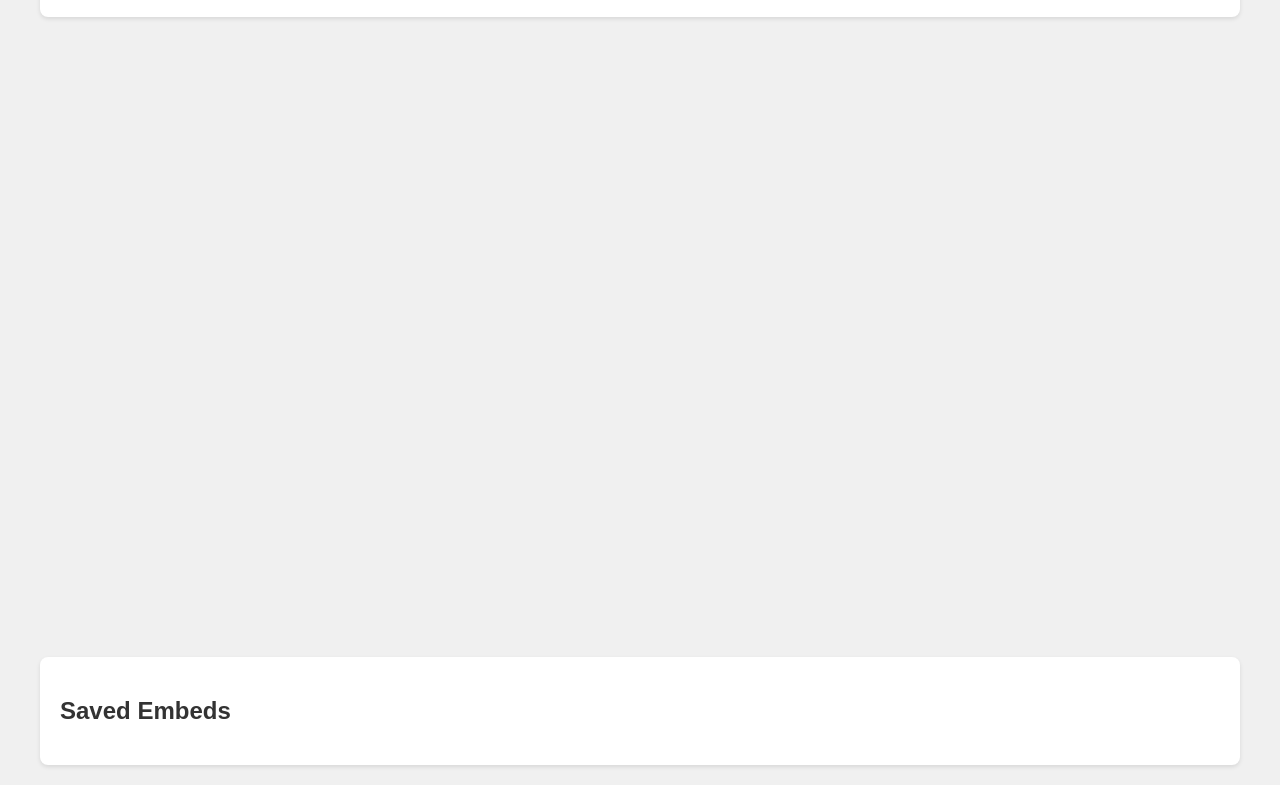
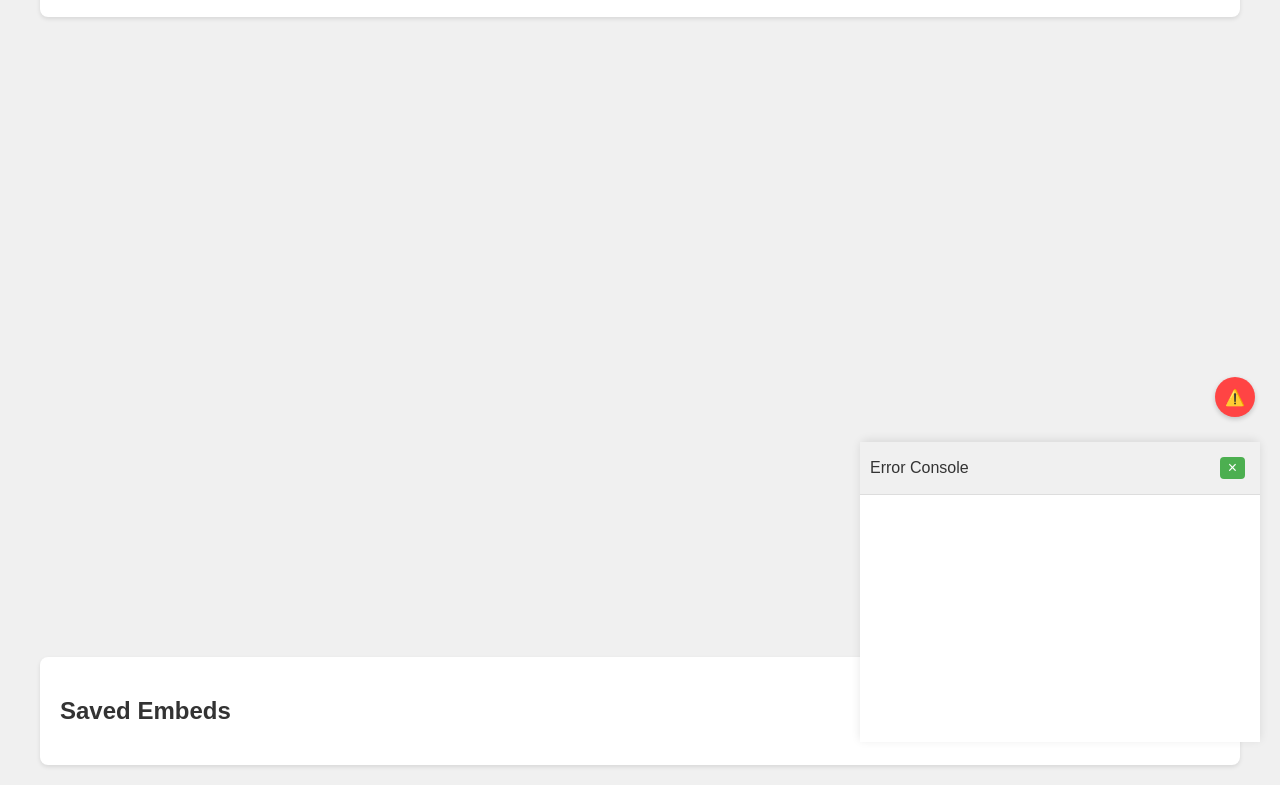
Before and after one commit to Grass69z/Nicks-Embeds, a website: page index.html in a window 1280 px wide. Shown: the part 358-1143 px from the top of the page. Drawn offline with Linux system fonts and the light colour scheme.

Commit message:
Update index.html

```diff
--- a/index.html
+++ b/index.html
@@ -59,5 +59,15 @@
     </div>
 
     <script src="script.js"></script>
+
+    <button class="dev-console-btn">⚠️</button>
+<div class="dev-console">
+    <div class="dev-console-header">
+        <span>Error Console</span>
+        <button onclick="toggleConsole()" style="padding: 2px 8px;">×</button>
+    </div>
+    <div class="dev-console-content" id="consoleOutput"></div>
+</div>
+
 </body>
 </html>
```
